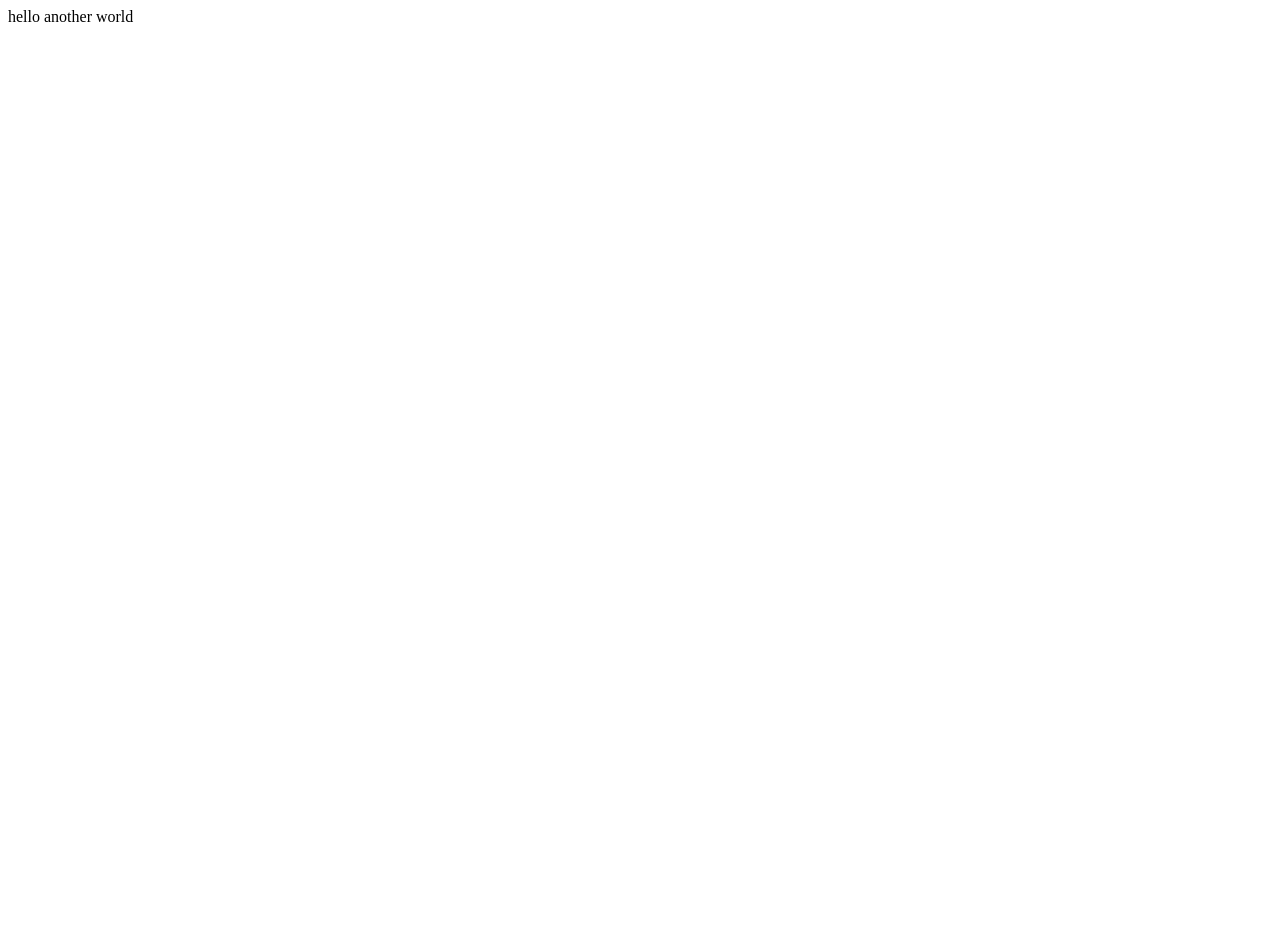
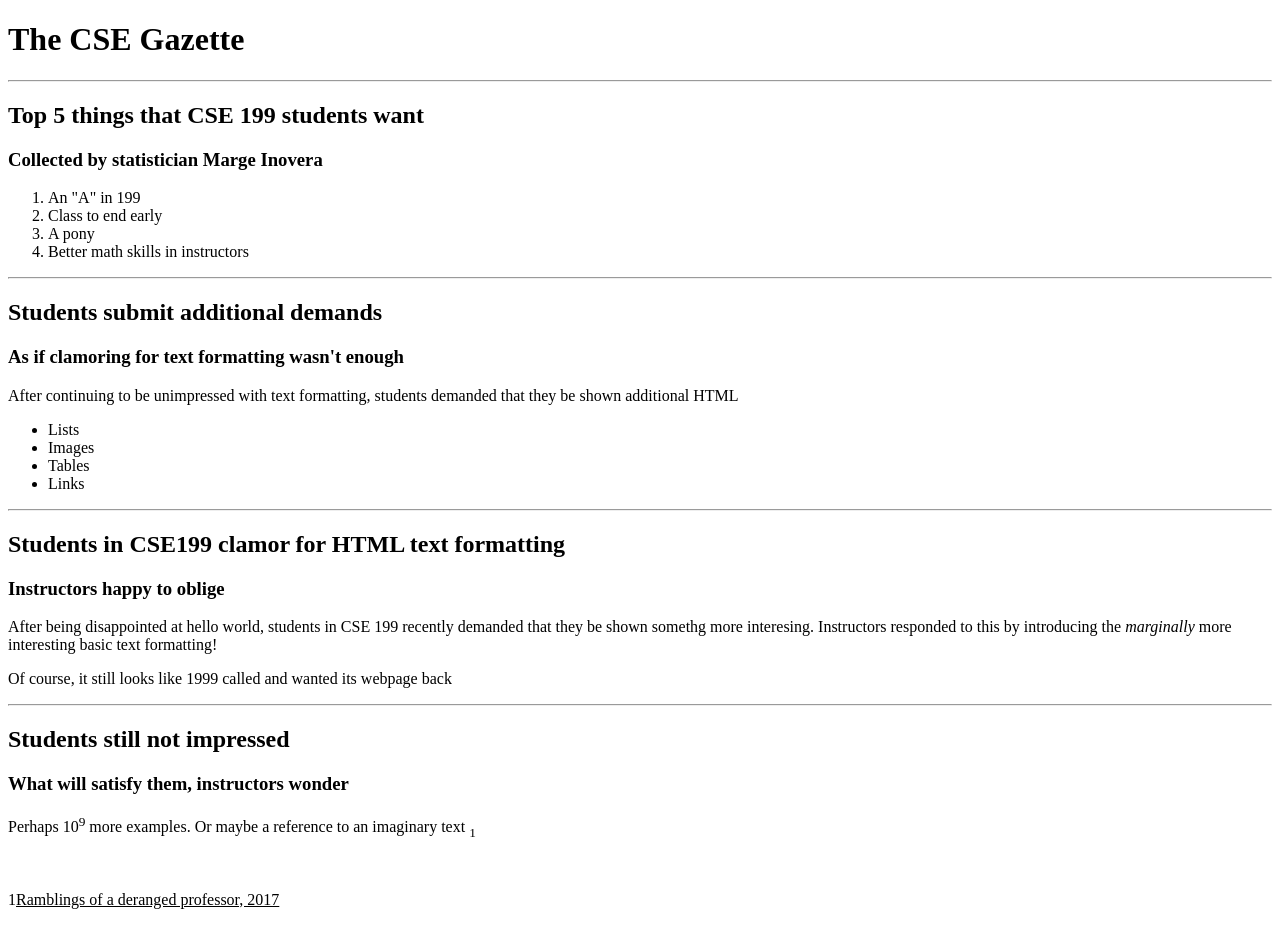
Before and after one commit to alanhunt1/alanhunt1.github.io, a plain HTML site: page index.html in a window 1280 px wide. Before the commit the page ends 800 px from the top, so only its background shows below. Drawn offline with Linux system fonts and the light colour scheme.

Commit message:
Update index.html

```diff
--- a/index.html
+++ b/index.html
@@ -1,5 +1,45 @@
+<!DOCTYPE html>
+<html>
 <head>
-  <body>
-hello another world
+  <title>Hello World - The Sequel</title>
+</head>
+<body>
+  <h1>The CSE Gazette</h1>
+  <hr>
+  <h2>Top 5 things that CSE 199 students want</h2>
+  <h3>Collected by statistician Marge Inovera</h3>
+  <p>
+    <ol>
+      <li>An "A" in 199</li>
+      <li>Class to end early</li>
+      <li>A pony</li>
+      <li>Better math skills in instructors</li>
+    </ol>
+  </p>
+  <hr>
+  <h2>Students submit additional demands</h2>
+  <h3>As if clamoring for text formatting wasn't enough</h3>
+  <p>
+    After continuing to be unimpressed with text formatting, students demanded that they be shown additional HTML
+    <ul>
+      <li>Lists</li>
+      <li>Images</li>
+      <li>Tables</li>
+      <li>Links</li>
+    </ul>
+  </p>
+  <hr>
+  <h2>Students in CSE199 clamor for HTML text formatting</h2>
+  <h3>Instructors happy to oblige</h3>
+  <p>After being disappointed at hello world, students in CSE 199 recently demanded that they be shown somethg more interesing.
+    Instructors responded to this by introducing the <em>marginally</em> more interesting basic text formatting!
+  <p>Of course, it still looks like 1999 called and wanted its webpage back</p>
+  <hr>
+  <h2>Students <b>still</b> not impressed</h2>
+  <h3>What will satisfy them, instructors wonder</h3>
+  <p>Perhaps 10<sup>9</sup> more examples.  Or maybe a reference to an imaginary text <sub>1</sub></p>
+  <br>
+  <p> 1<u>Ramblings of a deranged professor, 2017</u>
+
 </body>
-</head>
+</html>
```
